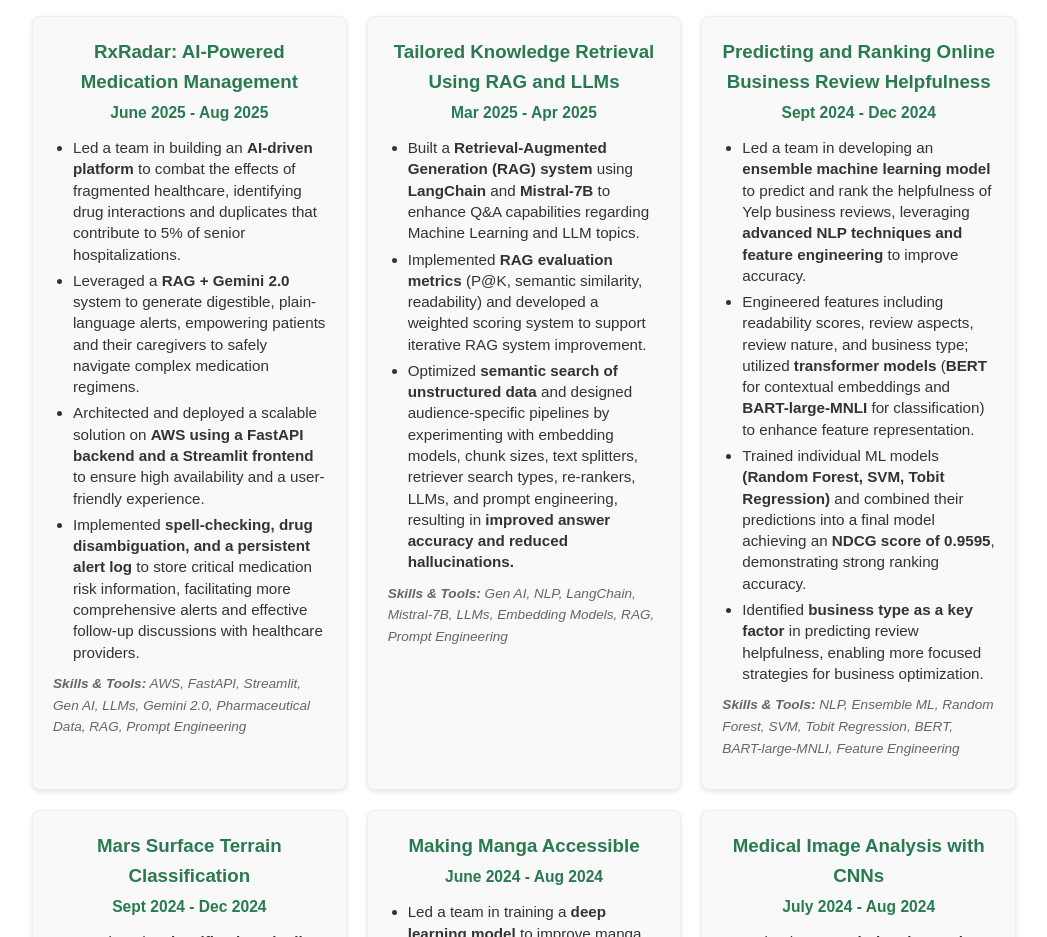
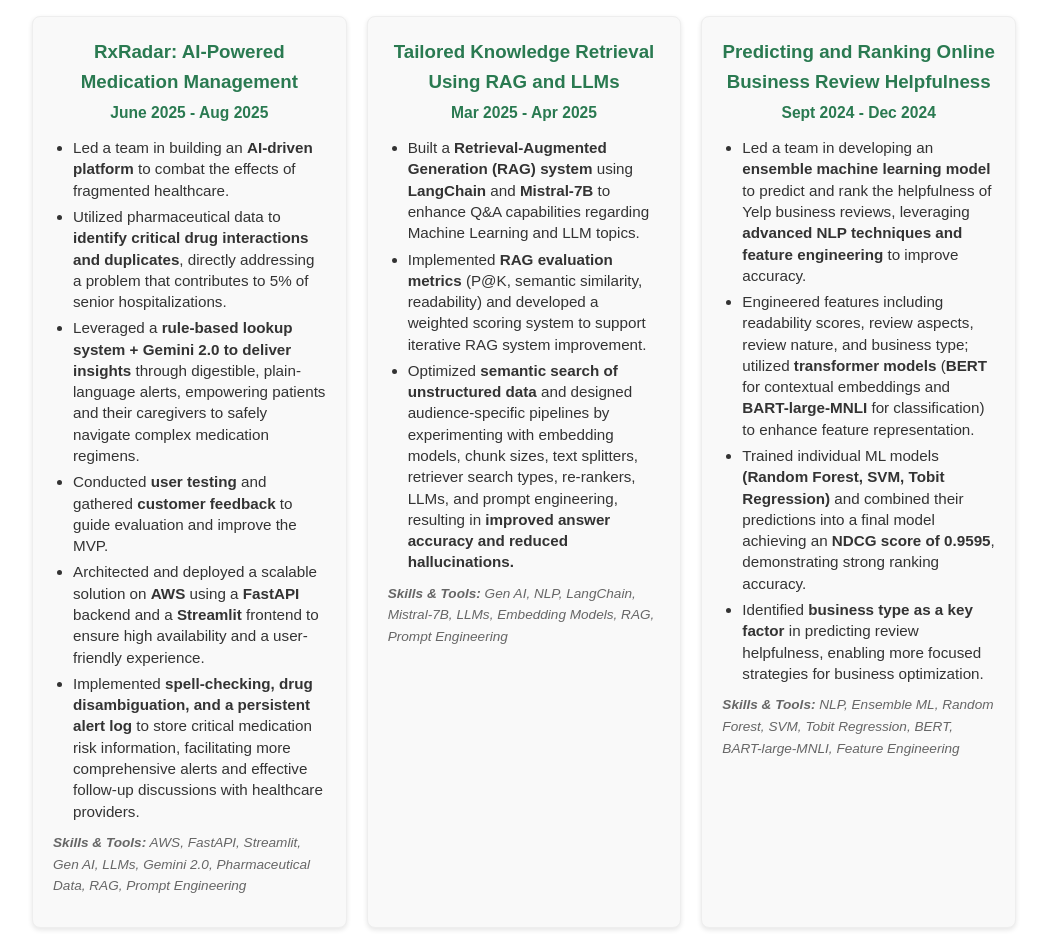
Before and after one commit to kchowp/kchowp.github.io, a plain HTML site: page index.html in a window 1280 px wide. Shown: the part 2480-3417 px from the top of the page, without its empty margins (116-1163 px from the left). Drawn offline with Linux system fonts and the light colour scheme.

Commit message:
updating more wordings again for rx radar

```diff
--- a/index.html
+++ b/index.html
@@ -97,9 +97,11 @@
                     <div class="project-card">
                         <h3>RxRadar: AI-Powered Medication Management<br><small>June 2025 - Aug 2025</small></h3>
                         <ul>
-                            <li>Led a team in building an <strong>AI-driven platform</strong> to combat the effects of fragmented healthcare, identifying drug interactions and duplicates that contribute to 5% of senior hospitalizations.</li>
-                            <li>Leveraged a <strong>RAG + Gemini 2.0</strong> system to generate digestible, plain-language alerts, empowering patients and their caregivers to safely navigate complex medication regimens.</li>
-                            <li>Architected and deployed a scalable solution on <strong>AWS using a FastAPI backend and a Streamlit frontend</strong> to ensure high availability and a user-friendly experience.</li>
+                            <li>Led a team in building an <strong>AI-driven platform</strong> to combat the effects of fragmented healthcare.</li>
+                            <li>Utilized pharmaceutical data to <strong>identify critical drug interactions and duplicates</strong>, directly addressing a problem that contributes to 5% of senior hospitalizations.</li>
+                            <li>Leveraged a <strong>rule-based lookup system + Gemini 2.0 to deliver insights</strong> through digestible, plain-language alerts, empowering patients and their caregivers to safely navigate complex medication regimens.</li>
+                            <li>Conducted <strong>user testing</strong> and gathered <strong>customer feedback</strong> to guide evaluation and improve the MVP.
+                            <li>Architected and deployed a scalable solution on <strong>AWS</strong> using a <strong>FastAPI</strong> backend and a <strong>Streamlit</strong> frontend to ensure high availability and a user-friendly experience.</li>
                             <li>Implemented <strong>spell-checking, drug disambiguation, and a persistent alert log</strong> to store critical medication risk information, facilitating more comprehensive alerts and effective follow-up discussions with healthcare providers.</li>
                         </ul>
                         <p class="tools"><strong>Skills & Tools:</strong> AWS, FastAPI, Streamlit, Gen AI, LLMs, Gemini 2.0, Pharmaceutical Data, RAG, Prompt Engineering</p>
```
